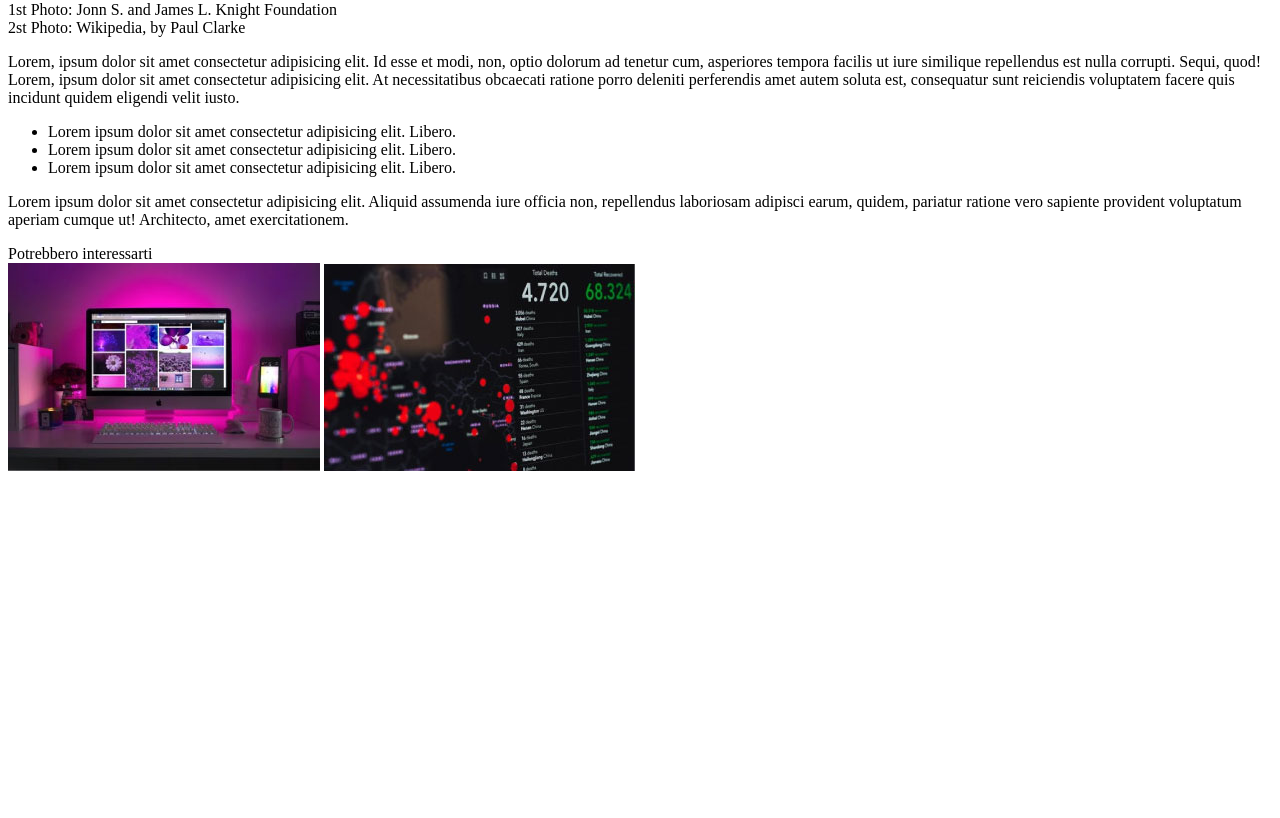
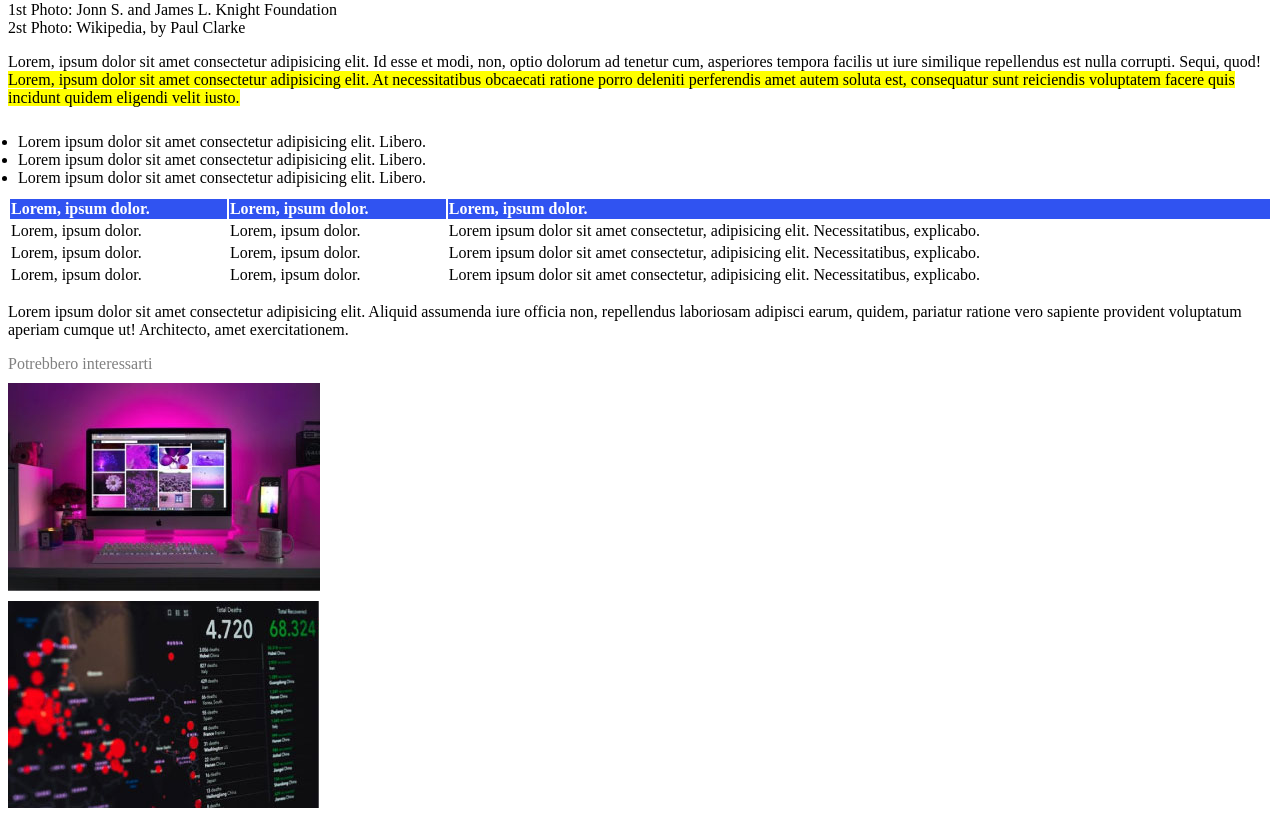
Before and after one commit to Nicolapsq/html-css-booleaner, a plain HTML site: page index.html in a window 1280 px wide. Shown: the part 1137-1955 px from the top of the page. Before the commit the page ends 1620 px from the top, so only its background shows below. Drawn offline with Linux system fonts and the light colour scheme.

Commit message:
ADD tabella(non completa)

```diff
--- a/css/style.css
+++ b/css/style.css
@@ -6,7 +6,6 @@
 
 .pattern{
     width: 100%
-
 }
 
 .logo{
@@ -17,12 +16,52 @@
     margin: 0;
 }
 
+.titolo{
+    color: blueviolet;
+}
+
 a{
     text-decoration: none;
+    color: aqua;
 }
 
 /* nav */
 
 /* main */
 
+.evidenziato{
+    background-color: yellow;
+}
+
+.lista{
+    padding: 10px;
+    margin: 0;
+}
+
+/* TABELLA */
+
+.tabella{
+    width: 100%;
+
+}
+
+.nome-colonna{
+    text-align: left;
+    color: white;
+    background-color: rgb(48, 83, 241);
+}
+
+
+#articoli{
+    color: gray;
+    margin: 10px;
+    margin-left: 0;
+}
+
+.articoli{
+    display: block;
+    margin: 10px;
+    margin-left: 0;
+}
+
 /* footer */
--- a/index.html
+++ b/index.html
@@ -19,7 +19,7 @@
             <strong>Internet deve essere al servizio del "bene pubblico": Il manifesto de Tim Berners-Lee</strong>
         </h1>
 
-        <div>
+        <div class="titolo">
             Scritto da <a href="The-Booleaner">The Booleaner</a> <br>
             il10/10/2020
         </div>
@@ -46,10 +46,48 @@
 
         <!-- TABELLA -->
 
+        <table class="tabella">
+
+            <thead class="nome-colonna">
+
+                <div>
+                    <th>Lorem, ipsum dolor.</th>
+                    <th>Lorem, ipsum dolor.</th>
+                    <th>Lorem, ipsum dolor.</th>
+                </div>
+
+            </thead>
+
+            <tbody>
+
+                <td>Lorem, ipsum dolor.</td>
+                <td>Lorem, ipsum dolor.</td>
+                <td>Lorem ipsum dolor sit amet consectetur, adipisicing elit. Necessitatibus, explicabo.</td>
+
+            </tbody>
+
+            <tbody>
+
+                <td>Lorem, ipsum dolor.</td>
+                <td>Lorem, ipsum dolor.</td>
+                <td>Lorem ipsum dolor sit amet consectetur, adipisicing elit. Necessitatibus, explicabo.</td>
+
+
+            </tbody>
+
+            <tfoot>
+                <td>Lorem, ipsum dolor.</td>
+                <td>Lorem, ipsum dolor.</td>
+                <td>Lorem ipsum dolor sit amet consectetur, adipisicing elit. Necessitatibus, explicabo.</td>
+
+            </tfoot>
+
+        </table>
+
         <p>Lorem ipsum dolor sit amet consectetur adipisicing elit. Aliquid assumenda iure officia non, repellendus laboriosam adipisci earum, quidem, pariatur ratione vero sapiente provident voluptatum aperiam cumque ut! Architecto, amet exercitationem.</p>
 
-        <div id="articoli">Potrebbero interessarti</div>
-        <div>
+        <div id="articoli">
+            Potrebbero interessarti
 
             <img class="articoli" src="./img/monitor.jpg" alt="">
             <img class="articoli" src="./img/graph.jpg" alt="">
```
